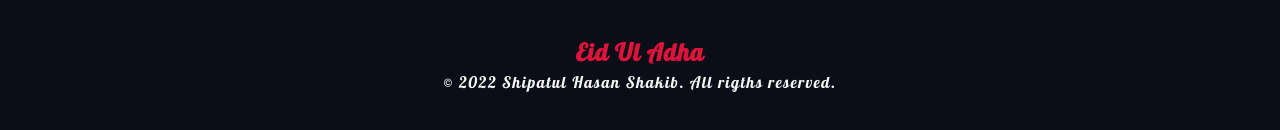
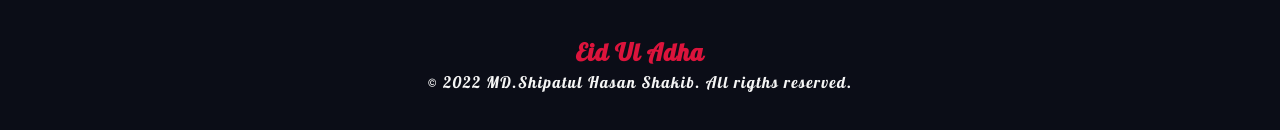
Before and after one commit to shipatulhasan/zakat, a plain HTML site: page index.html in a window 1280 px wide. Shown: the part 4358-4488 px from the top of the page. Drawn offline with Linux system fonts and the light colour scheme.

Commit message:
Footer changes

```diff
--- a/index.html
+++ b/index.html
@@ -269,7 +269,7 @@
     <h2>
         Eid Ul Adha
     </h2>
-    <p>© 2022 Shipatul Hasan Shakib. All rigths reserved. </p>
+    <p>© 2022 MD.Shipatul Hasan Shakib. All rigths reserved. </p>
 </footer>
 
 </html>
```
